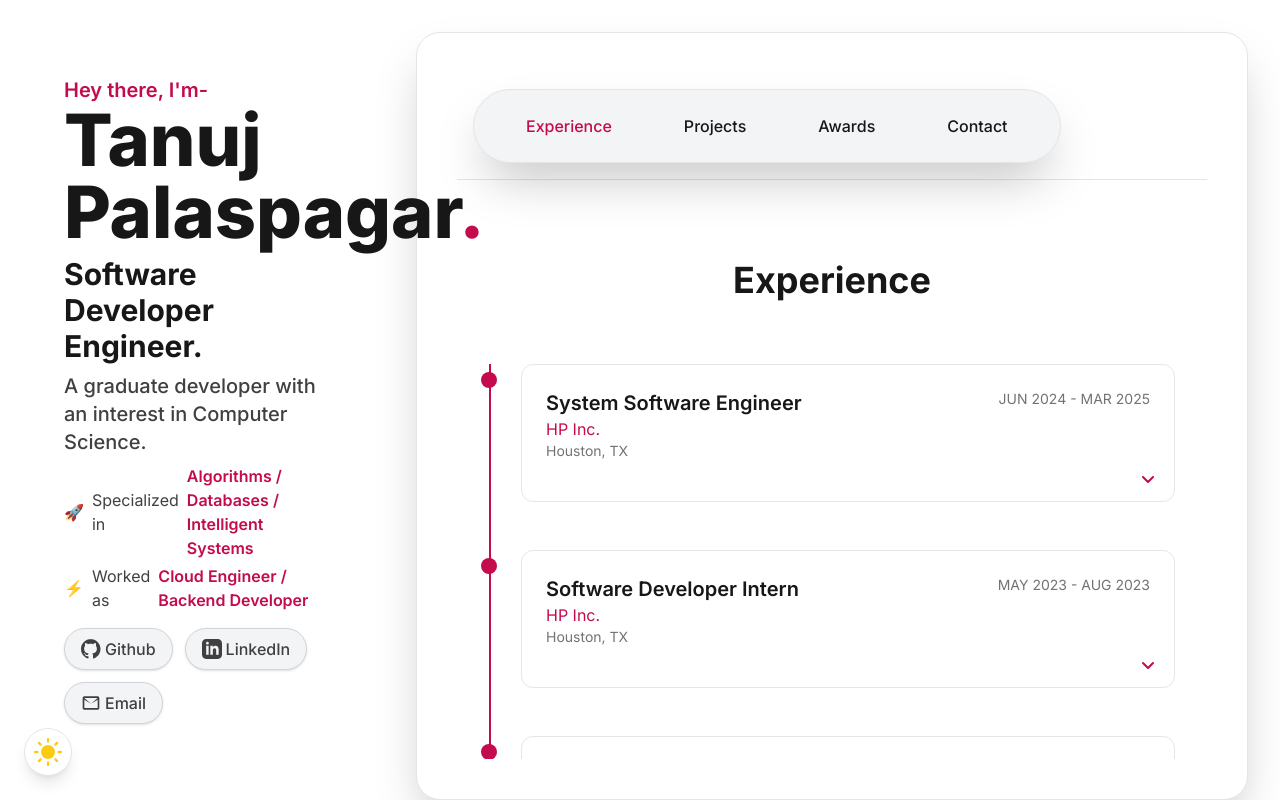
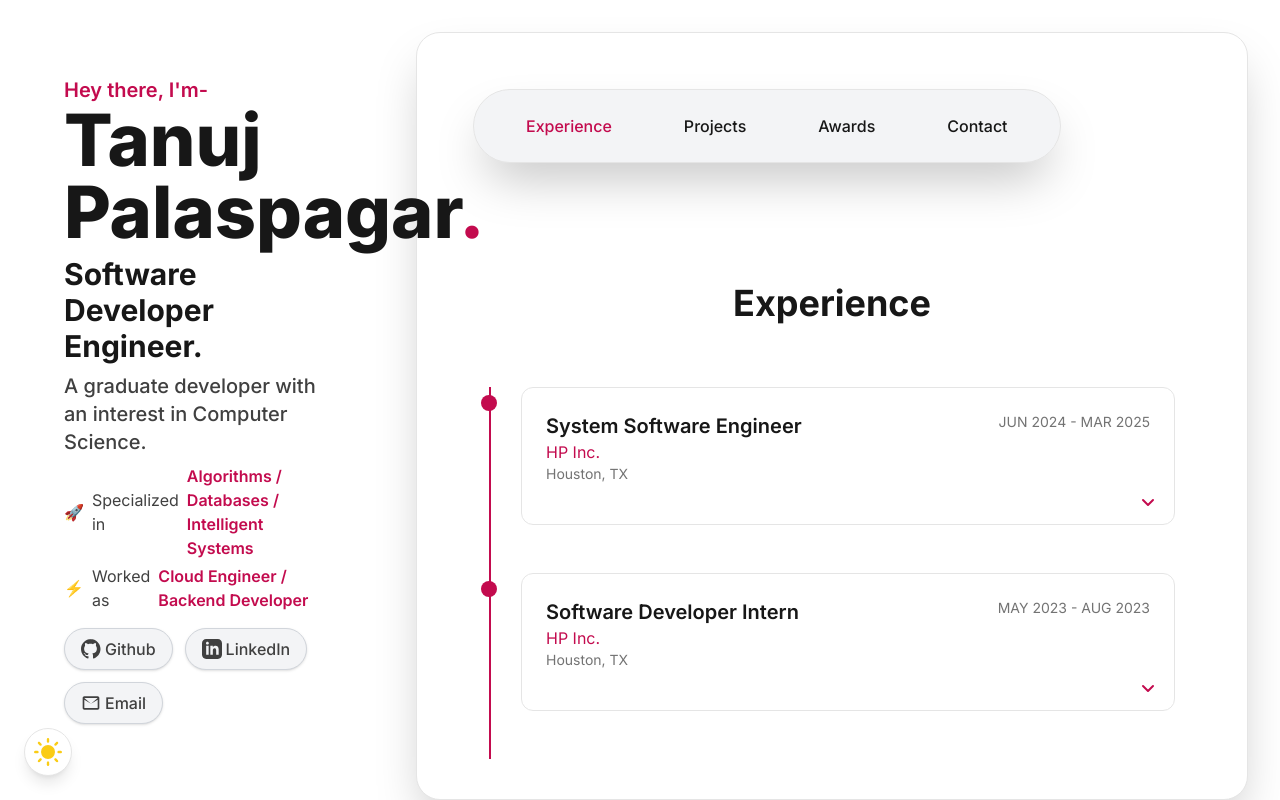
Before and after one commit to tanujp99/online-portfolio, a Next.js app: page / in a window 1280 px wide. Built offline with nearby package versions, Linux system fonts and the light colour scheme.

Commit message:
fix mobile layout

```diff
--- a/src/components/ContentWrapper.tsx
+++ b/src/components/ContentWrapper.tsx
@@ -20,13 +20,13 @@ export default function ContentWrapper() {
 
   return (
     <div className="flex flex-col h-full min-h-0">
-      {/* Sticky Navbar */}
-      <div className="sticky top-0 z-10 bg-white dark:bg-gumroad-dark rounded-t-3xl border-b border-neutral-200 dark:border-neutral-800">
+      {/* Navigation */}
+      <div className="flex-shrink-0 mb-4 lg:mb-6">
         <Navbar setActiveTab={setActiveTab} activeTab={activeTab} />
       </div>
 
-      {/* Scrollable Content */}
-      <div className="flex-1 min-h-0 overflow-y-auto bg-white dark:bg-gumroad-dark">
+      {/* Content Area - Unified scrolling behavior */}
+      <div className="flex-1 min-h-0 overflow-y-auto">
         <div className="w-full">
           {currentTab?.component}
         </div>
```
